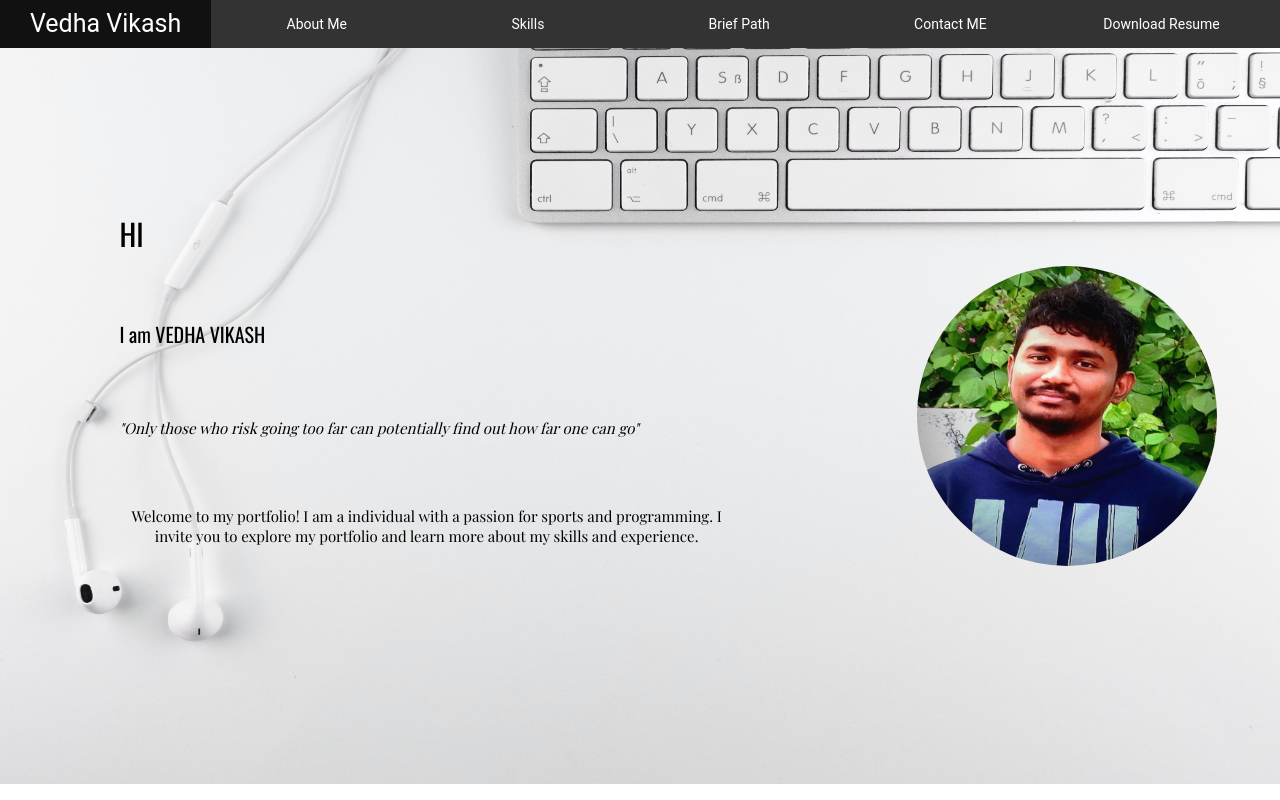
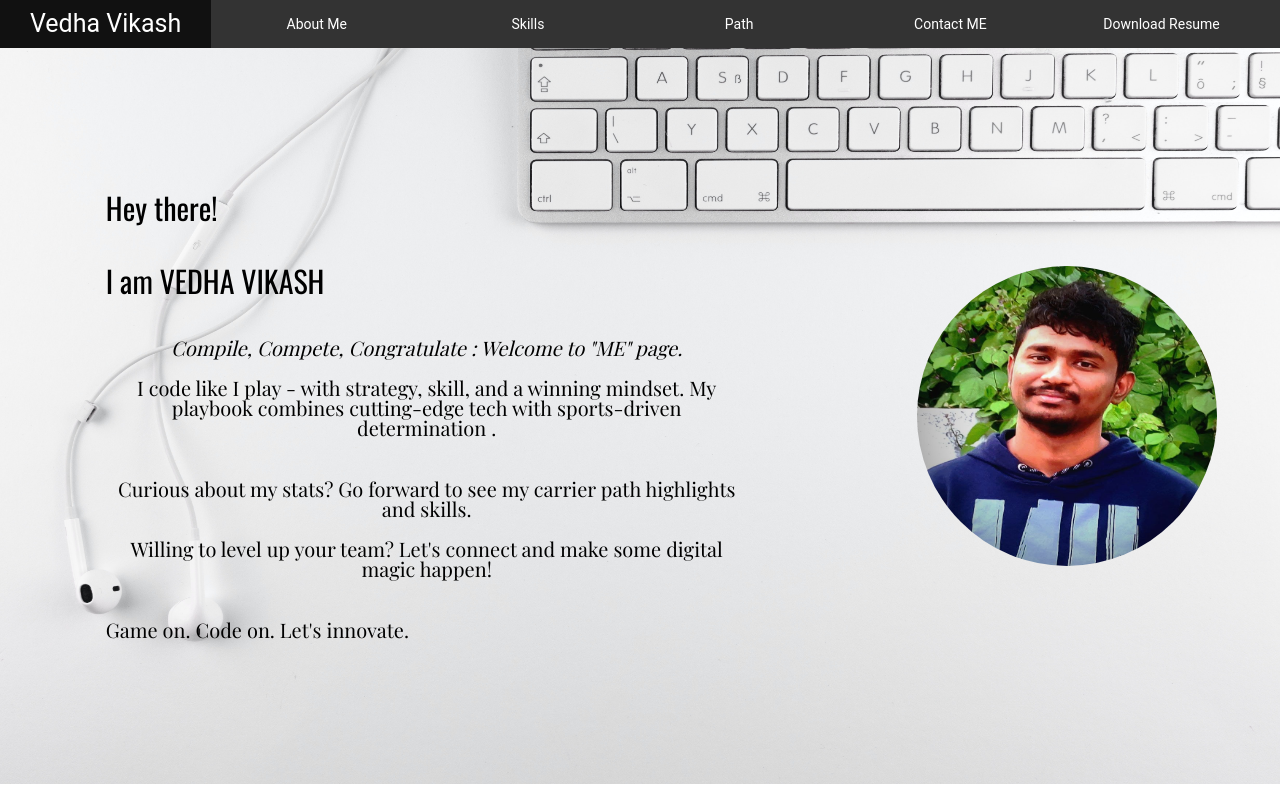
Before and after one commit to vedha-vikash-pixel/vedhavikash, an Angular app: page /vedhavikash in a window 1280 px wide. Built offline with nearby package versions, Linux system fonts and the light colour scheme.

Commit message:
Updated portfolio of HI , ME

```diff
--- a/src/app/aboutme/aboutme.component.css
+++ b/src/app/aboutme/aboutme.component.css
@@ -21,7 +21,7 @@
 }
 
 .hello {
-  height: 80%;
+  height: 100%;
   width: 100%;
   text-align: center;
   display: flex;
--- a/src/app/aboutme/aboutme.component.html
+++ b/src/app/aboutme/aboutme.component.html
@@ -1,19 +1,34 @@
 <div class="aboutme">
+  <div class="animate__animated animate__bounceInLeft animate__slower">
+    <img
+      class="aboutmeimg"
+      src="./assets/images/time.gif"
+      height="550"
+      width="600"
+    />
+  </div>
 
-    <div class="animate__animated animate__bounceInLeft animate__slower">
-        <img class="aboutmeimg" src="./assets/images/time.gif" height="550" width="600">
+  <div
+    class="animate__animated animate__fadeIn animate__slower animate__delay-2s"
+  >
+    <div class="hello">
+      <p>
+        A Java full stack developer with a twist. My
+        code is clean, my reads are deep, and my game is strong.<br> <br>
+        💻 Tech Playbook :: Java full stack development is my home turf . Building robust
+        applications is my daily workout Debugging? That's my favorite puzzle <br><br>
+        📚 Literary Lineup :: Childhood bookworm turned lifelong learner . Words fuel my
+        imagination and sharpen my problem-solving skills <br><br>
+        ⚽ Sports Scoreboard :: Football fanatic, both on and off the field .Team player who knows how to pivot
+        from defense to offense Bringing that game-day energy to every project <br><br>
+        The Winning Formula I blend is the logic of programming, the creativity of
+        literature, and the discipline of sports into everything I do. It's not
+        just about writing code – it's about crafting solutions, providing relief
+        through technology.<br><br>
+        Always in Beta version and constantly evolving,
+        Practical, easy-going, . I'm not just looking for
+        the next big project; I'm looking for an impact.
+      </p>
     </div>
-
-    <div class="animate__animated animate__fadeIn animate__slower animate__delay-2s">
-        <div class="hello">
-            <p>I am a well-rounded individual with a passion for reading, sports, and programming. As a kid, I spent
-                countless hours lost in the pages of my favorite books, developing a love for the written words.
-                 I am also a sports lover and enjoy playing and watching football . My
-                love for sports has taught me the importance of teamwork, discipline, and perseverance. In addition to
-                my passion for reading and sports, I am also a skilled programmer with experience in Java full stack
-                development. I am a practical and easy-going person, always looking for ways to improve my skills and
-                make a positive impact in the world. I am excited to continue to learn and grow.
-            </p>
-        </div>
-    </div>
+  </div>
 </div>
--- a/src/app/header/header.component.html
+++ b/src/app/header/header.component.html
@@ -3,7 +3,7 @@
     <li><a class="hi" routerLink="vedhavikash">Vedha Vikash</a></li>
     <li><a routerLinkActive="active" routerLink="aboutme">About Me</a></li>
     <li><a routerLinkActive="active" routerLink="skills">Skills</a></li>
-    <li><a routerLinkActive="active" routerLink="path">Brief Path</a></li>
+    <li><a routerLinkActive="active" routerLink="path">Path</a></li>
     <li><a routerLinkActive="active" routerLink="contact">Contact ME</a></li>
     <li><a routerLink="" (click)="downloadMyFile()">Download Resume</a></li>
   </ul>
--- a/src/app/hi/hi.component.css
+++ b/src/app/hi/hi.component.css
@@ -28,11 +28,11 @@
   justify-content: center;
   align-items: flex-start;
   flex-direction: column;
-  font-family: 'Playfair Display', serif;
+  font-family: "Playfair Display", serif;
 }
 
 .hello > *{
-  margin : 5%;
+  margin : 3%;
 }
 
 .pic {
@@ -50,9 +50,10 @@ h1{
   font-family: 'Oswald', sans-serif;
 }
 h2{
+  font-size:30px;
   font-family: 'Oswald', sans-serif;
 }
 
 p{
-  font-size:15px;
+  font-size:20px;
 }
--- a/src/app/hi/hi.component.html
+++ b/src/app/hi/hi.component.html
@@ -1,14 +1,15 @@
 <div class="hicontainer" rel="preload">
     <div class="hi">
         <div class="hello animate__animated animate__fadeIn animate__slower">
-            <h1>HI</h1>
+            <h1>Hey there!</h1>
             <h2>I am VEDHA VIKASH</h2>
-            <p><i>"Only those who risk going too far can potentially find out how far one can go"</i>
+            <p><i>Compile, Compete, Congratulate : Welcome to "ME" page.</i><br><br>
+                I code like I play - with strategy, skill, and a winning mindset. My playbook combines cutting-edge tech with sports-driven determination .
             </p>
-            <p>Welcome to my portfolio! I am a individual with a passion for sports and
-                programming. I invite you to explore my portfolio and learn more about my skills and
-                experience.
-            <p>
+            <p>Curious about my stats? Go forward to see my carrier path highlights and skills.<br><br>
+                Willing to level up your team? Let's connect and make some digital magic happen!
+            </p>
+            <p>Game on. Code on. Let's innovate.</p>
         </div>
     </div>
     <div class="pic">
--- a/src/app/road/road.component.css
+++ b/src/app/road/road.component.css
@@ -1,6 +1,5 @@
 .road {
   height: 92%;
-  /* background-color: #d2dce7; */
   display: flex;
   flex-direction: column;
   justify-content: center;
@@ -38,5 +37,6 @@
 }
 
 p{
+  font-size:20px;
   font-family: "Playfair Display", serif;
 }
--- a/src/app/road/road.component.html
+++ b/src/app/road/road.component.html
@@ -30,15 +30,26 @@
         <mat-step label="EY">
           <div>
             <button mat-raised-button class="prevButton" color="warn" matStepperPrevious>Roll years backward</button>
+            <button mat-raised-button color="accent" matStepperNext>Roll years Forward</button>
           </div>
           <div class="stepDesc">
-            <p>My company is a place where I can utilize my skills, gain experience, and grow as a professional, with the added benefit of being part of one of the Big 4. </p>
+            <p>Ernst & Young was the place where I stepped into corporate , learnt my skills, gained experience, and grew as a professional, with the added benefit of being part of one of the Big 4 consulting firms. </p>
           </div>
           <div class="imgdiv">
-            <img src="./assets/images/workingProfessional.gif" alt="Path" height="350" width="600" />
+            <img src="./assets/images/ey_logo.gif" alt="Path" height="300" width="350" />
           </div>
         </mat-step>
-
+        <mat-step label="Harman">
+          <div>
+            <button mat-raised-button class="prevButton" color="warn" matStepperPrevious>Roll years backward</button>
+          </div>
+          <div class="stepDesc">
+            <p>Harman International was the place which gave me the opportunity to grow myself as a core Backend developer in depth and also provided me the experience of working in a product life-cycle from scratch to release while working in a product company setup .</p>
+          </div>
+          <div class="imgdiv">
+            <img src="./assets/images/harman_logo.gif" alt="Path" height="300" width="350" />
+          </div>
+        </mat-step>
 
       </mat-stepper>
     </div>
```
Also changed, not shown: src/assets/images/ey_logo.gif (added), src/assets/images/harman_logo.gif (added).
